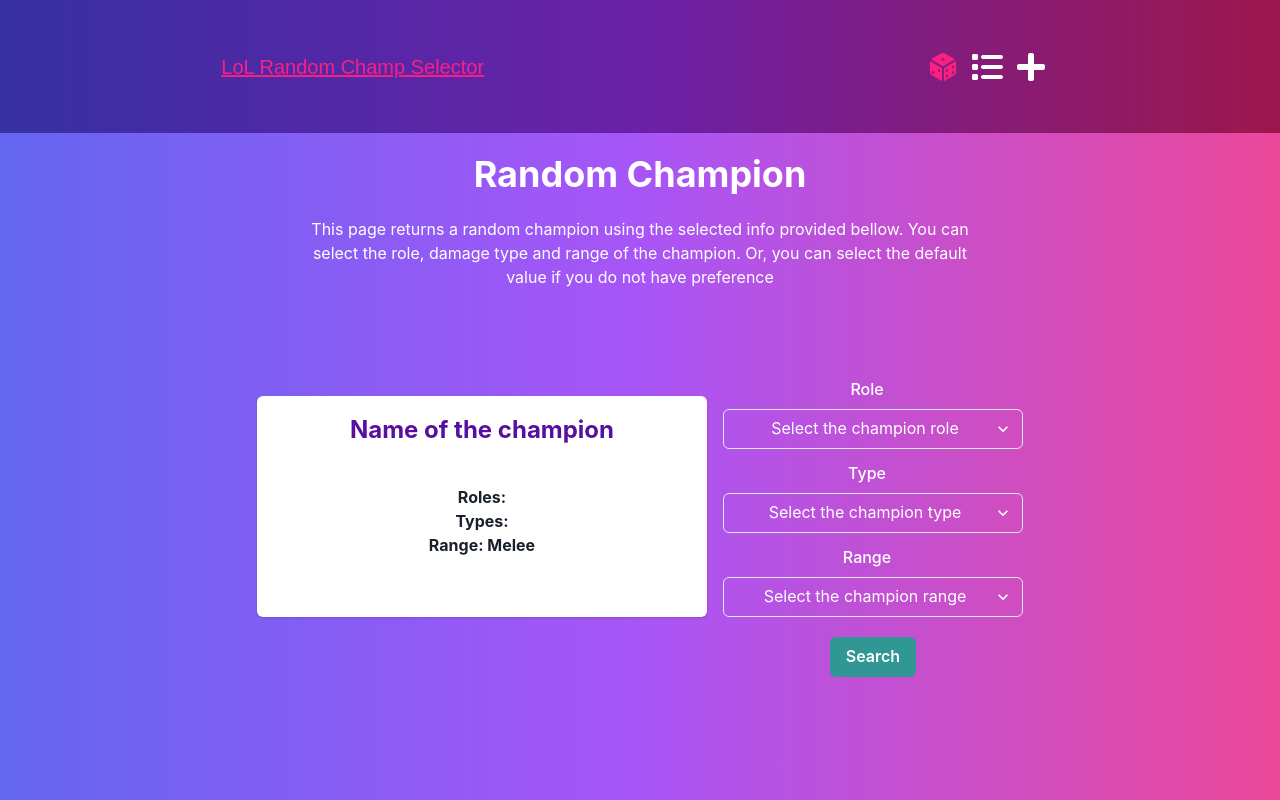
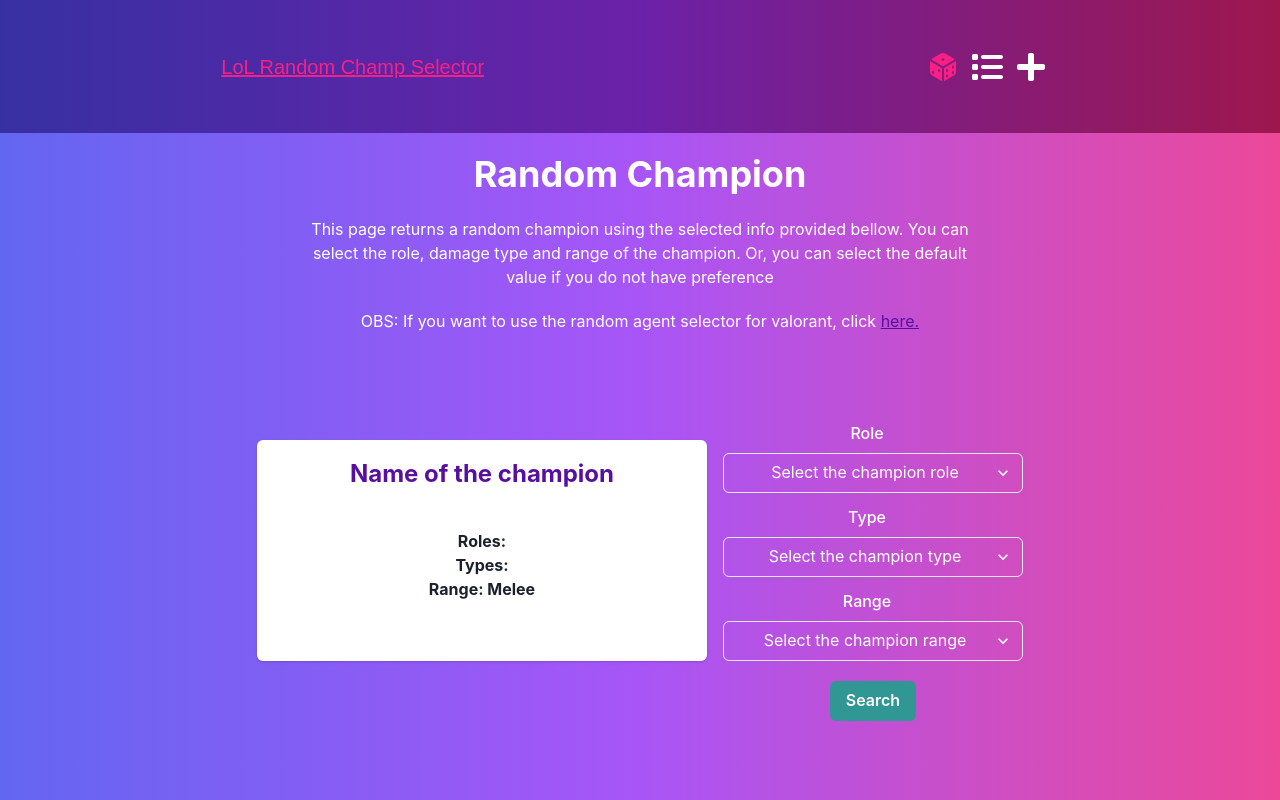
Before and after one commit to Joao-Vtr-Oliveira/lol-random-champ-selector-frontend, a Next.js app: page / in a window 1280 px wide. Built offline with nearby package versions, Linux system fonts and the light colour scheme.

Commit message:
feat: add the link for the valorant page

```diff
--- a/src/pagesComponents/Random.tsx
+++ b/src/pagesComponents/Random.tsx
@@ -16,6 +16,7 @@ import {
 	Text,
 	useToast,
 } from '@chakra-ui/react';
+import Link from 'next/link';
 import { useState } from 'react';
 
 const Random = () => {
@@ -45,6 +46,9 @@ const Random = () => {
 				This page returns a random champion using the selected info provided
 				bellow. You can select the role, damage type and range of the champion.
 				Or, you can select the default value if you do not have preference
+			</Text>
+			<Text textAlign='center' margin='auto' w={['70%', '60%', '55%']} mb={5}>
+				OBS: If you want to use the random agent selector for valorant, click <Link href={'/valorant'}><Box as='span' textDecoration='underline' textColor='customPurple'>here.</Box></Link>
 			</Text>
 			<Box mt={20}>
 				<Flex flexWrap='wrap' alignItems='center' justifyContent='center'>
```
